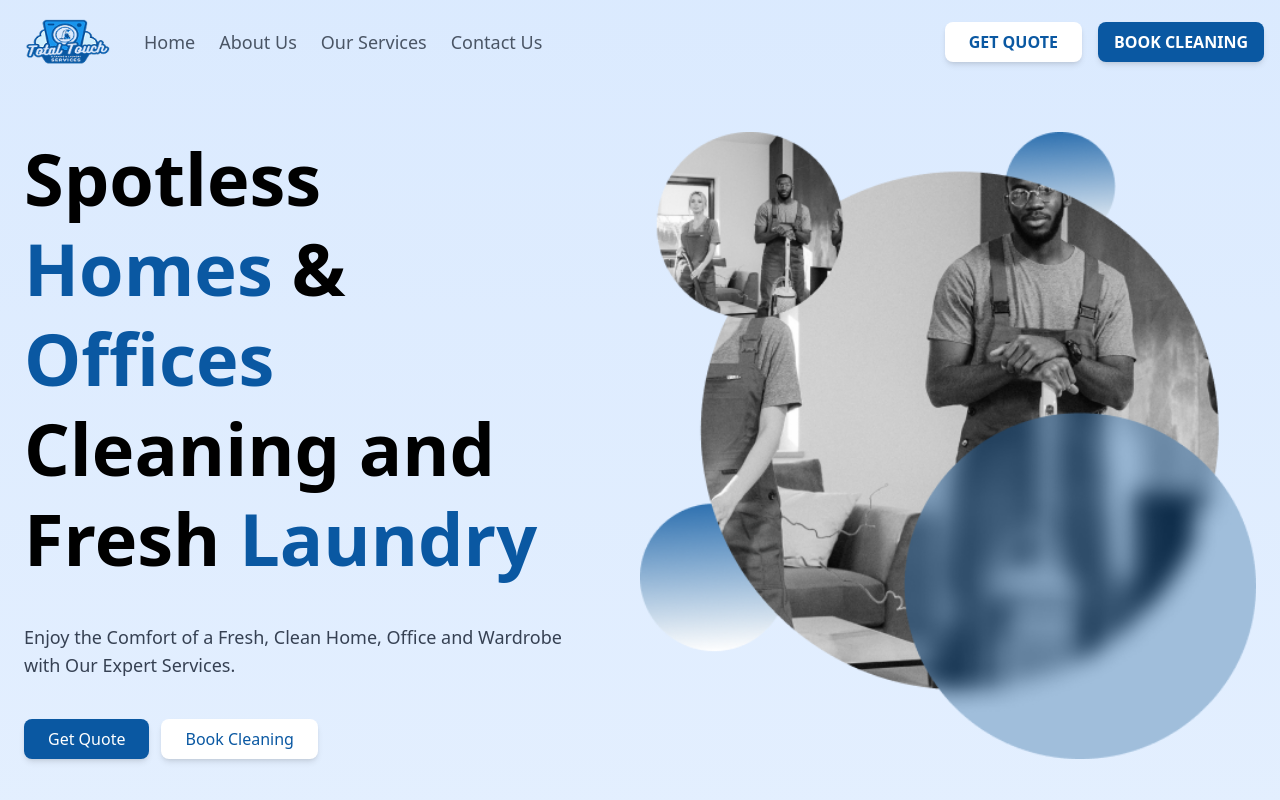
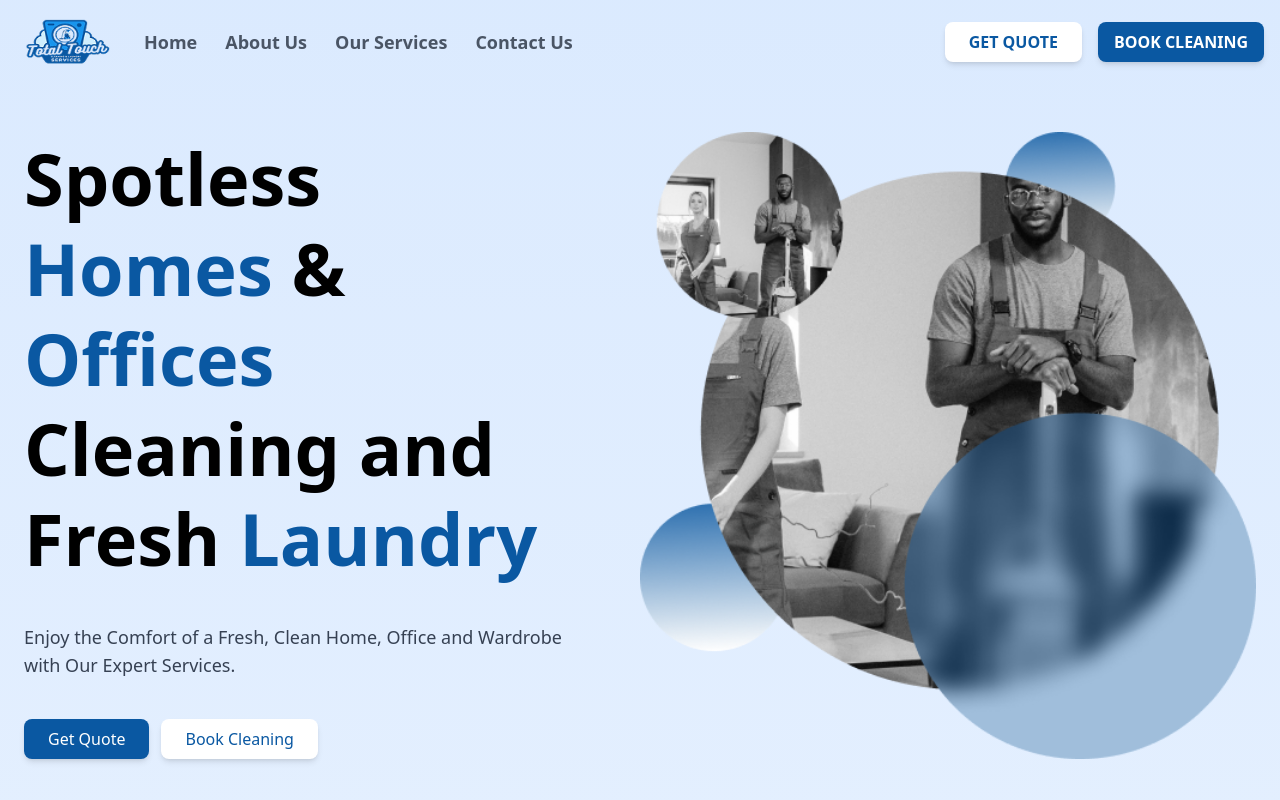
Before and after one commit to oyelajakenny/totaltouch, a Next.js app in the folder app/: page / in a window 1280 px wide. Shown: the top 800 px of the page. Built offline with nearby package versions, Linux system fonts and the light colour scheme.

Commit message:
Made some changes

```diff
--- a/app/components/HeroSection.js
+++ b/app/components/HeroSection.js
@@ -11,7 +11,7 @@ const HeroSection = () => {
           <span className="text-[#0A58A2]">Offices</span> Cleaning and Fresh{" "}
           <span className="text-[#0A58A2]">Laundry</span>
         </h1>
-        <p className="text-base sm:text-lg md:text-lg text-gray-700">
+        <p className="text-base sm:text-lg md:text-lg md:text-center lg:text-left text-gray-700">
           Enjoy the Comfort of a Fresh, Clean Home, Office and Wardrobe with Our
           Expert Services.
         </p>
--- a/app/components/Navbar.js
+++ b/app/components/Navbar.js
@@ -9,7 +9,7 @@ const Navbar = () => {
       <div className="container mx-auto hidden md:hidden  lg:flex justify-between items-center p-4 ">
         <div className="flex items-center space-x-7">
           <Image src={"/Logo.png"} alt="Logo" width={100} height={50} />
-          <nav className="flex space-x-6 text-lg font-regular text-gray-600 ">
+          <nav className="flex space-x-7 text-lg font-semibold text-gray-600 ">
             <Link href="/" className="hover:text-blue-600">
               Home
             </Link>
```
